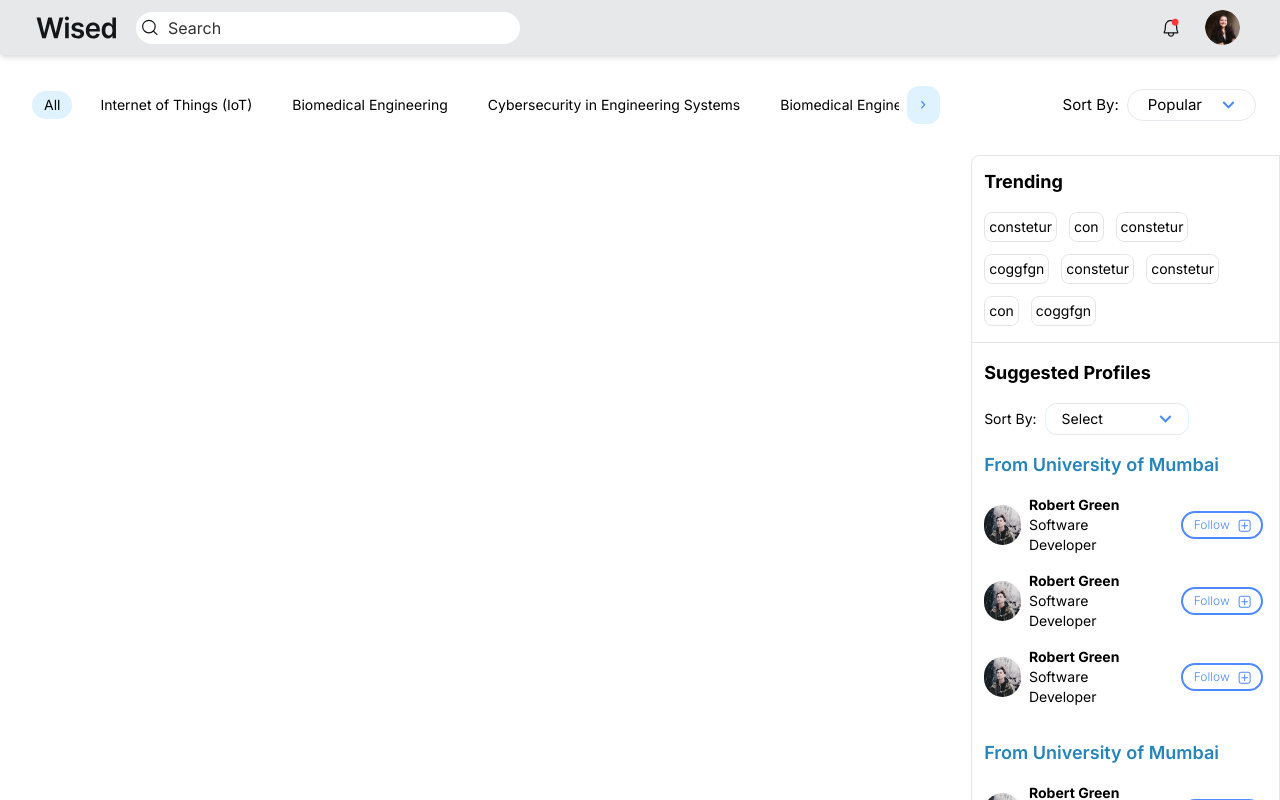
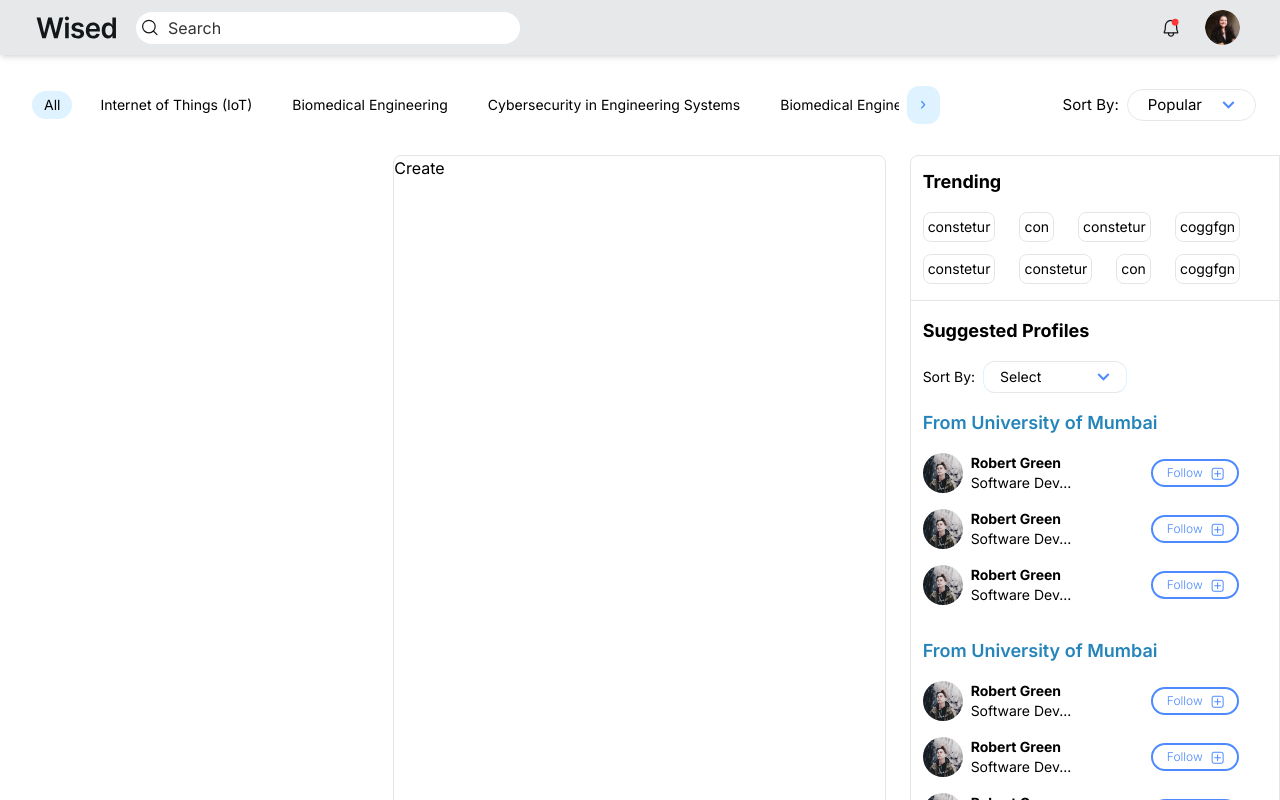
Before and after one commit to Wised-Team/frontend2.0, a React (Vite) app: page /feed in a window 1280 px wide. Shown: the top 800 px of the page. Built offline with nearby package versions, Linux system fonts and the light colour scheme; what tailwindcss-font-inter would draw is missing.

Commit message:
Adding middle Container Layout

```diff
--- /dev/null
+++ b/src/feature/feed/components/Create.tsx
@@ -0,0 +1,9 @@
+import React from 'react'
+
+const Create = () => {
+  return (
+    <div>Create</div>
+  )
+}
+
+export default Create
--- a/src/feature/feed/components/SectionA.tsx
+++ b/src/feature/feed/components/SectionA.tsx
@@ -3,7 +3,7 @@ import React from 'react'
 // Temporary Name of The Component.
 const SectionA = () => {
   return (
-    <div className='w-[25%] '>
+    <div className='w-[30%] '>
 
 
     </div>
--- a/src/feature/feed/components/SectionB.tsx
+++ b/src/feature/feed/components/SectionB.tsx
@@ -1,11 +1,11 @@
 import React from 'react'
+import Create from './Create'
 
 // Temporary Name of The Component.
 const SectionB = () => {
   return (
-    <div className='w-[50%] '>
-
-
+    <div className='w-[40%] border-[1px] border-[#E5E5E5] rounded-lg'>
+      <Create />
     </div>
   )
 }
--- a/src/feature/feed/components/SectionC.tsx
+++ b/src/feature/feed/components/SectionC.tsx
@@ -4,7 +4,7 @@ import Trending from './Trending'
 // Temporary Name of The Component.
 const SectionC = () => {
     return (
-        <div className='w-[25%] border-[1px] border-[#E5E5E5] rounded-l-lg p-3 pr-4 relative'>
+        <div className='w-[30%] border-[1px] border-[#E5E5E5] rounded-l-lg p-3 pr-4 relative'>
             <Trending />
             <div className='mt-[1rem]'></div>
             <SuggestedProfiles />
--- a/src/feature/feed/components/SuggestedProfiles.tsx
+++ b/src/feature/feed/components/SuggestedProfiles.tsx
@@ -14,12 +14,12 @@ const PeopleUniversity = () => {
             <div className='flex flex-col mt-[1rem]'>
                 {
                     new Array(3).fill(0).map((item, index) => (
-                        <div key = {index} className='flex items-center gap-8 mb-[1rem]'>
+                        <div key = {index} className='flex items-center gap-20 mb-[1rem]'>
                             <div className='flex items-center gap-2'>
                                 <Avatar size={40} />
                                 <div className='flex flex-col'>
                                     <h3 className='font-bold text-sm'>Robert Green</h3>
-                                    <p className='font-normal text-sm'>Software Developer</p>
+                                    <p className='font-normal text-sm'>Software Dev...</p>
                                 </div>
                             </div>
                             <FollowButton className='w-[5.5rem] h-7 font-light text-xs' />
--- a/src/feature/feed/components/Trending.tsx
+++ b/src/feature/feed/components/Trending.tsx
@@ -14,7 +14,7 @@ const Trending = () => {
     return (
         <div className='border-b-[1px] '>
             <h3 className='font-bold text-lg'>Trending</h3>
-            <div className='mt-[1rem] flex flex-wrap gap-3 mb-[1rem]'>
+            <div className='mt-[1rem] flex flex-wrap gap-y-3 gap-x-6 mb-[1rem]'>
                 {
                     chips.map((item, index) => (
                         <div key = {index} className='p-1  border-[1px] border-[#E5E5E5] text-sm rounded-lg'>
--- a/src/pages/FeedPage.tsx
+++ b/src/pages/FeedPage.tsx
@@ -26,7 +26,7 @@ const FeedPage = () => {
           <SortBy />
         </div>
       </div>
-      <div className='flex items-center gap-6'>
+      <div className='flex gap-6'>
         <SectionA />
         <SectionB />
         <SectionC />
```
